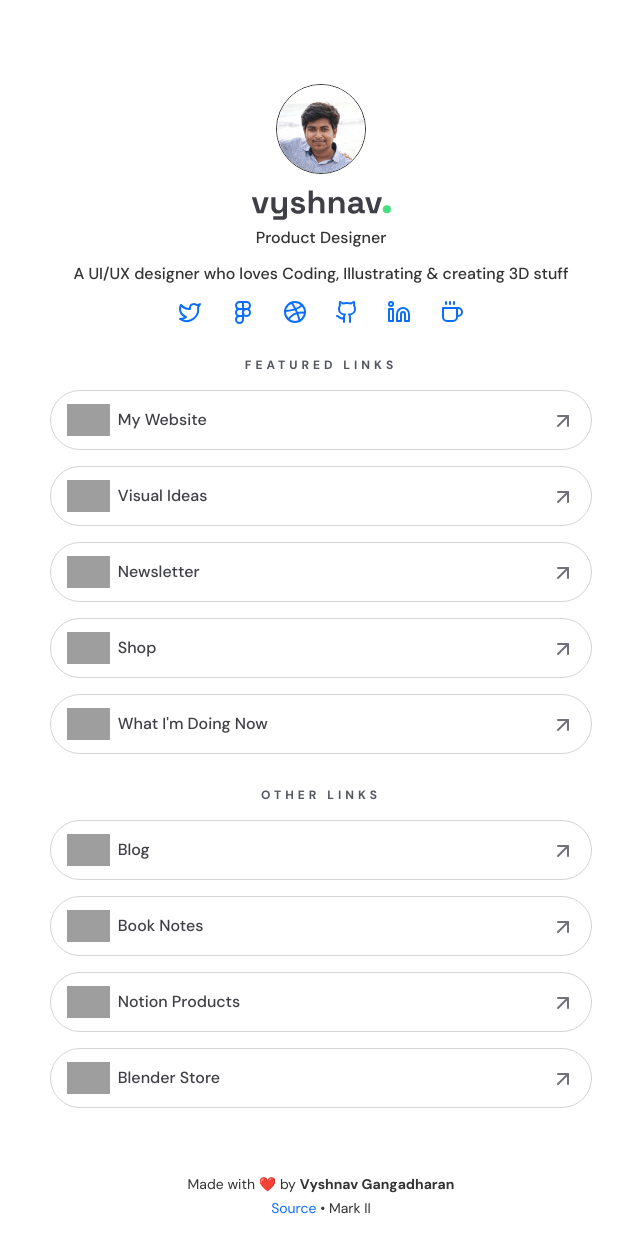
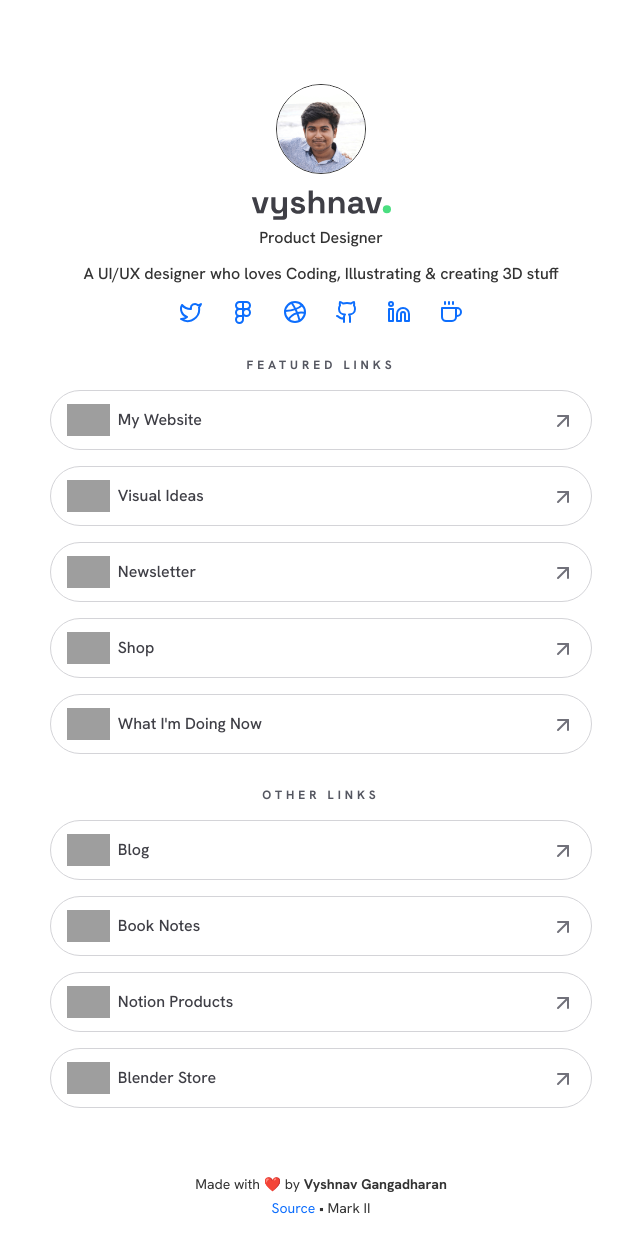
Before and after one commit to Vyshnav2255/links, a Jekyll site: the page built from index.html, in a window 1280 px wide. Shown: the whole page, without its empty margins (319-959 px from the left). Built offline with Jekyll 4.4.1, drawn with Linux system fonts in a browser that asks for light colours; grey boxes are pictures that could not be loaded.

Commit message:
💄 Updated font to Hanken Grotesk

```diff
--- a/_sass/_base.scss
+++ b/_sass/_base.scss
@@ -1,5 +1,5 @@
 body {
-    font-family: 'DM Sans', sans-serif;
+    font-family: 'Hanken Grotesk', sans-serif;
     color: #333333;
 }
 
--- a/_sass/main.scss
+++ b/_sass/main.scss
@@ -1,7 +1,7 @@
 @charset "utf-8";
 
 // Custom Fonts
-@import url('https://fonts.googleapis.com/css2?family=DM+Sans:wght@400;500;700&display=swap');
+@import url('https://fonts.googleapis.com/css2?family=Hanken+Grotesk:wght@400;500;600;700&display=swap');
 
 // Import partials from `sass_dir` (defaults to `_sass`)
 @import "variables",
```
